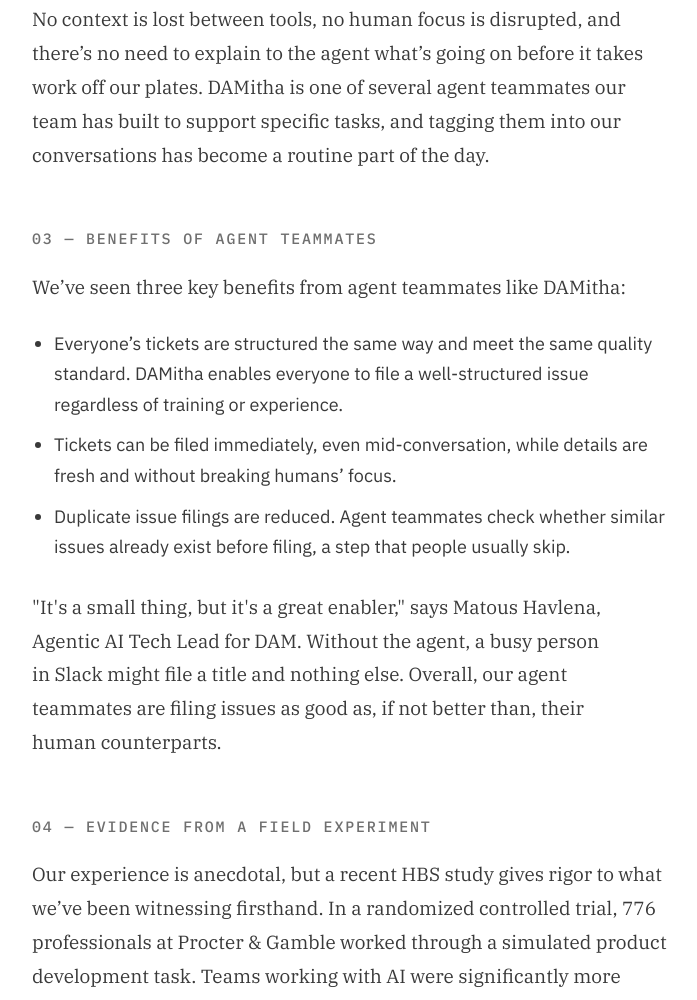
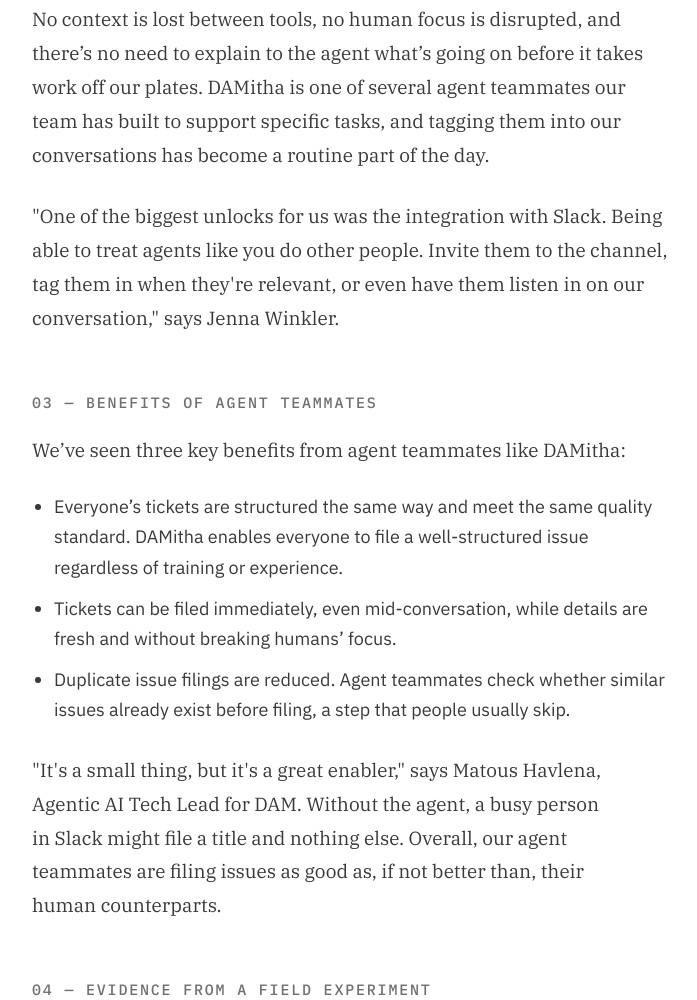
Before and after one commit to dam-agents/ai-industrialization-blog, a plain HTML site: page docs/posts/agents-as-teammates.html in a window 1280 px wide. Shown: the part 1889-2889 px from the top of the page, without its empty margins (288-985 px from the left). Drawn offline with Linux system fonts and the light colour scheme.

Commit message:
Build site from main@f8b9628
Assisted by Claude

```diff
--- a/docs/posts/agents-as-teammates.html
+++ b/docs/posts/agents-as-teammates.html
@@ -61,6 +61,7 @@
 <h2 class="post-h2">02 — Humans and agent teammates collaborating in Slack</h2>
 <p class="post-p">To illustrate what this looks like in practice, we’d like to introduce DAMitha, our team’s custom design agent that we interact with in Slack. This is what a typical experience with DAMitha looks like: Our designer uncovers a UI issue and posts about it in our design Slack channel. One of our developers responds with information about the technical underpinnings of that issue, and a PM chimes in with an idea for how to fix it. The designer (or anyone in the channel) types &quot;@DAMitha write an issue for this&quot;, prompting DAMitha to read the thread, check GitHub for related issues, and file an issue translating all this rich context into concise text following our team’s format.</p>
 <p class="post-p">No context is lost between tools, no human focus is disrupted, and there’s no need to explain to the agent what’s going on before it takes work off our plates. DAMitha is one of several agent teammates our team has built to support specific tasks, and tagging them into our conversations has become a routine part of the day.</p>
+<p class="post-p">&quot;One of the biggest unlocks for us was the integration with Slack. Being able to treat agents like you do other people. Invite them to the channel, tag them in when they're relevant, or even have them listen in on our conversation,&quot; says Jenna Winkler.</p>
 <h2 class="post-h2">03 — Benefits of agent teammates</h2>
 <p class="post-p">We’ve seen three key benefits from agent teammates like DAMitha:</p>
 <ul class="post-list"><li>Everyone’s tickets are structured the same way and meet the same quality standard. DAMitha enables everyone to file a well-structured issue regardless of training or experience.</li><li>Tickets can be filed immediately, even mid-conversation, while details are fresh and without breaking humans’ focus.</li><li>Duplicate issue filings are reduced. Agent teammates check whether similar issues already exist before filing, a step that people usually skip.</li></ul>
```
